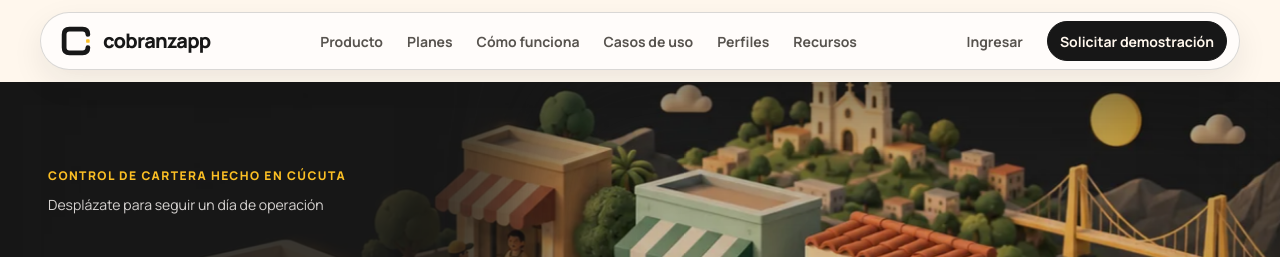
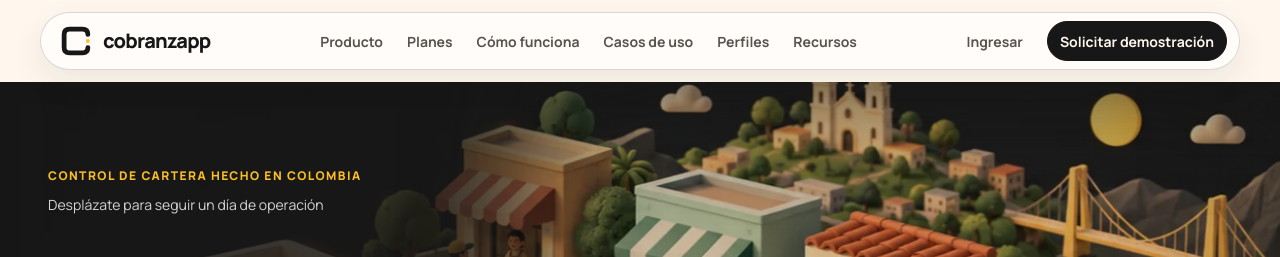
Before and after one commit to asepulvedadev/cobranzapp, a Next.js app in the folder apps/web/: page / in a window 1280 px wide. Shown: the top 257 px of the page. Built offline with nearby package versions, Linux system fonts and the light colour scheme.

Commit message:
fix(web): identify Colombia in hero while keeping Cucuta in footer

```diff
--- a/apps/web/src/components/ScrollWorldExperience.tsx
+++ b/apps/web/src/components/ScrollWorldExperience.tsx
@@ -123,7 +123,7 @@ export function ScrollWorldExperience() {
         </div>
         <div className="scroll-world-shade" aria-hidden="true" />
         <div className="scroll-world-heading">
-          <span className="eyebrow">Control de cartera hecho en Cúcuta</span>
+          <span className="eyebrow">Control de cartera hecho en Colombia</span>
           <p>Desplázate para seguir un día de operación</p>
         </div>
         <div className="scroll-world-captions">
```
